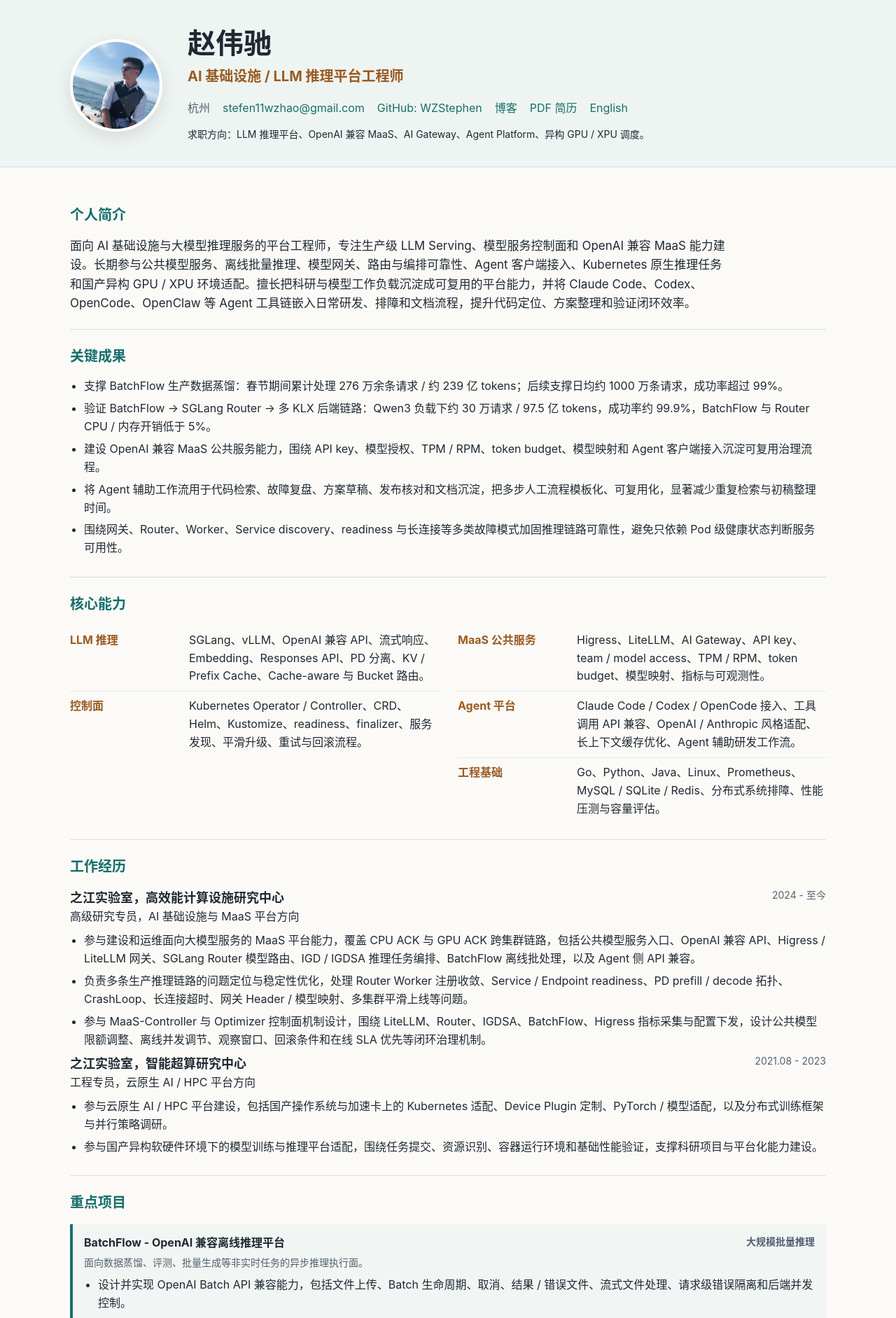
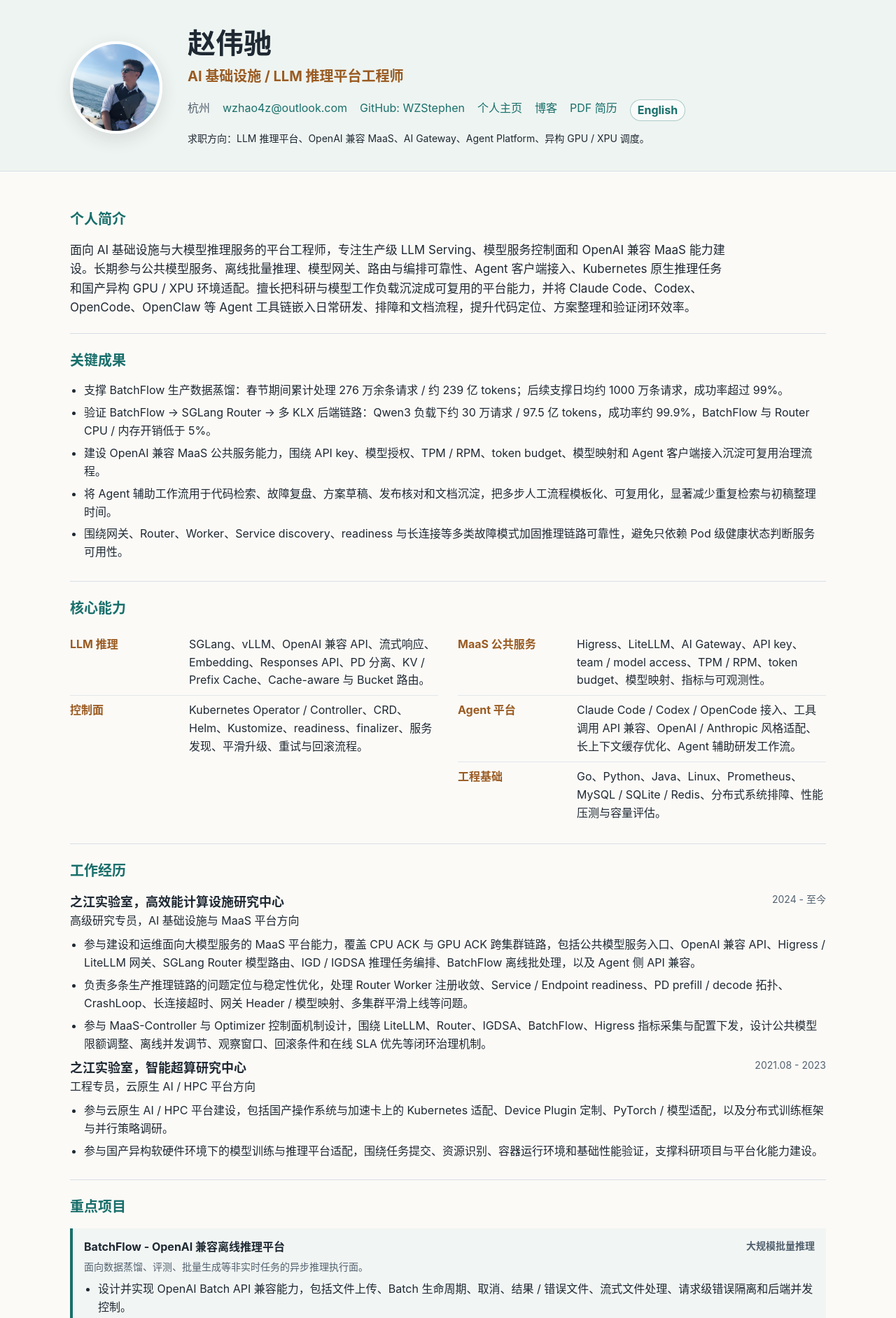
Before and after one commit to WZStephen/wzstephen.github.io, a Jekyll site: the page resume/index-cn.html, which Jekyll copies as it is, in a window 1280 px wide. Shown: the top 1883 px of the page at 70% size. Built offline with Jekyll 4.4.1, drawn with Linux system fonts in a browser that asks for light colours.

Commit message:
Update resume contact links

```diff
--- a/resume/index-cn.html
+++ b/resume/index-cn.html
@@ -90,6 +90,14 @@
     .links span,
     .links a {
       white-space: nowrap;
+    }
+
+    .switch-link {
+      padding: 2px 10px;
+      border: 1px solid rgba(25, 111, 107, 0.34);
+      border-radius: 999px;
+      background: rgba(255, 255, 255, 0.62);
+      font-weight: 650;
     }
 
     .target {
@@ -349,11 +357,12 @@
         <div class="role">AI 基础设施 / LLM 推理平台工程师</div>
         <div class="links">
           <span>杭州</span>
-          <a href="mailto:stefen11wzhao@gmail.com">stefen11wzhao@gmail.com</a>
+          <a href="mailto:wzhao4z@outlook.com">wzhao4z@outlook.com</a>
           <a href="https://github.com/WZStephen">GitHub: WZStephen</a>
+          <a href="https://wzstephen.github.io/">个人主页</a>
           <a class="no-print" href="../">博客</a>
           <a class="no-print" href="../Files/CN_Resume_Weichi_Zhao.pdf">PDF 简历</a>
-          <a class="no-print" href="index.html">English</a>
+          <a class="switch-link no-print" href="index.html">English</a>
         </div>
         <div class="target">求职方向：LLM 推理平台、OpenAI 兼容 MaaS、AI Gateway、Agent Platform、异构 GPU / XPU 调度。</div>
       </div>
```
Also changed, not shown: resume/index.html (+11 -2 lines), 2 other files.
